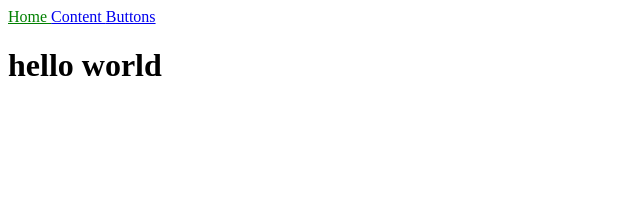
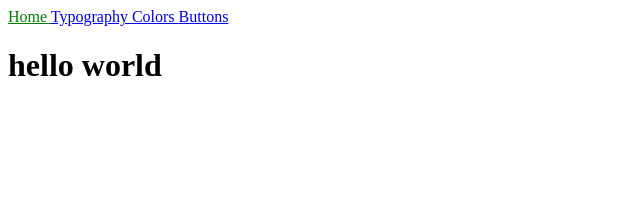
Before and after one commit to superlanding/beyond, a Jekyll site: the page built from index.html, in a window 1280 px wide. Shown: the top 200 px of the page, without its empty margins (0-640 px from the left). Built offline with Jekyll 4.4.1, drawn with Linux system fonts in a browser that asks for light colours.

Commit message:
update nav.html

```diff
--- a/_data/nav.yml
+++ b/_data/nav.yml
@@ -1,6 +1,8 @@
 - name: Home
   link: /
-- name: Content
+- name: Typography
   link: /content/typography.html
+- name: Colors
+  link: /content/colors.html
 - name: Buttons
   link: /components/buttons.html
```
